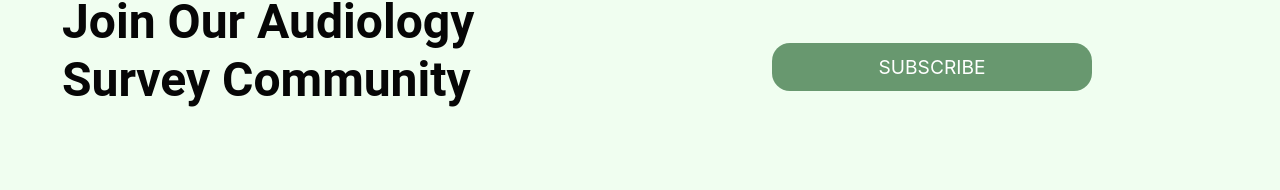
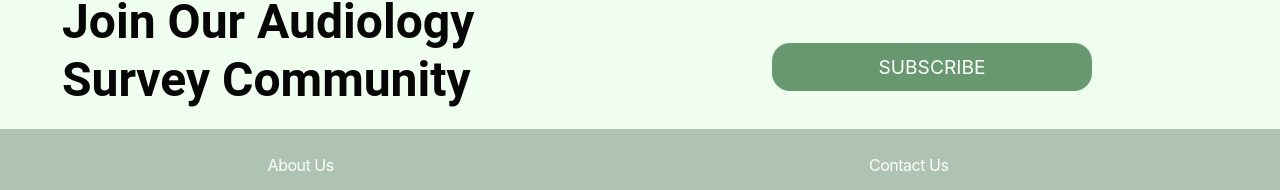
Before and after one commit to austindusa/Code-Enjoyers-Senior-Project, a React (Create React App) app: page /surveyplanpage in a window 1280 px wide. Shown: the part 607-797 px from the top of the page. Built offline with nearby package versions, Linux system fonts and the light colour scheme; no server answers; what survey-core would draw is missing.

Commit message:
changes made at Survey plan page

```diff
--- a/src/components/SurveyPlanPage.jsx
+++ b/src/components/SurveyPlanPage.jsx
@@ -49,6 +49,12 @@ const SurveyPlanPage = () => {
         <button style={buttonStyle} onClick={handleGetStarted}>
           SUBSCRIBE
         </button>
+      </div>
+      <div className="header">
+        <ul>
+          <li>About Us</li>
+          <li>Contact Us</li>
+        </ul>
       </div>
     </div>
   );
```
